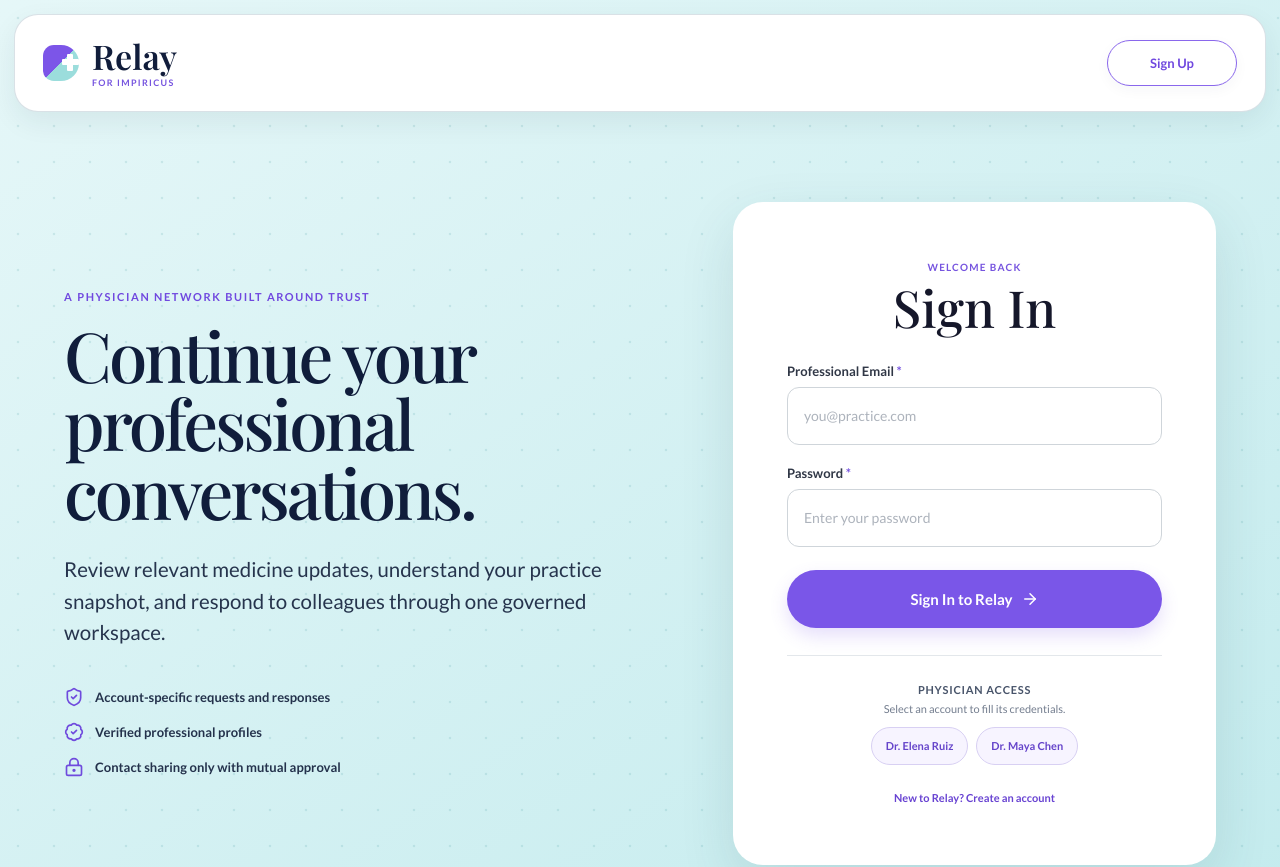
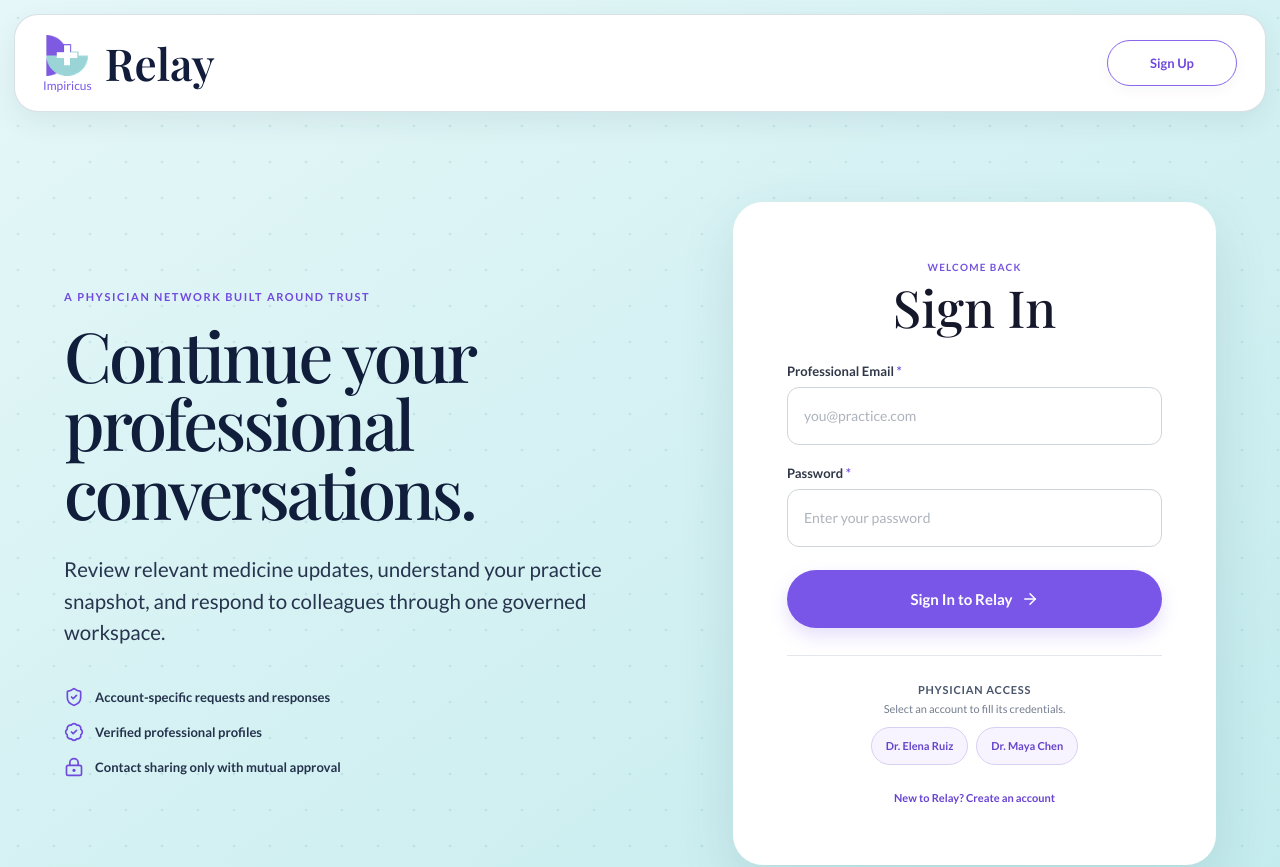
Before and after one commit to Madhur20/HackGT13-Impiricus, a React (Vite) app in the folder apps/web/: page / in a window 1280 px wide. Shown: the top 867 px of the page. Built offline with nearby package versions, Linux system fonts and the light colour scheme; what @relay/relay-core would draw is missing.

Commit message:
Logo change

```diff
--- a/apps/web/src/components/AppShell.tsx
+++ b/apps/web/src/components/AppShell.tsx
@@ -5,6 +5,7 @@ import { useDemo } from "../demo-context";
 import { useAccountAuth } from "../auth-context";
 import { useConsults } from "../consult-context";
 import { getConsultBadgeCounts } from "../consult-state";
+import relayMark from "../assets/relay-mark.png";
 
 const physicianNavigation = [
   { to: "/", label: "Overview", icon: Home },
@@ -26,8 +27,8 @@ export function AppShell() {
       <header className="site-header">
         <div className="topbar">
           <NavLink className="brand" to="/" aria-label="Relay overview">
-            <span className="brand-mark" aria-hidden="true"><span /></span>
-            <span><strong>Relay</strong><small>for Impiricus</small></span>
+            <span className="brand-stack"><img className="brand-logo" src={relayMark} alt="" width={38} height={38} /><small>Impiricus</small></span>
+            <strong>Relay</strong>
           </NavLink>
 
           <nav className="nav-list" aria-label="Main navigation">
--- a/apps/web/src/pages/AuthPage.tsx
+++ b/apps/web/src/pages/AuthPage.tsx
@@ -1,6 +1,7 @@
 import { useState, type FormEvent } from "react";
 import { ArrowRight, BadgeCheck, LockKeyhole, ShieldCheck } from "lucide-react";
 import { useAccountAuth } from "../auth-context";
+import relayMark from "../assets/relay-mark.png";
 
 type AuthMode = "signin" | "signup";
 
@@ -43,7 +44,7 @@ export function AuthPage() {
 
   return <div className="auth-page">
     <header className="auth-header">
-      <div className="auth-brand"><span className="brand-mark" aria-hidden="true"><span /></span><span><strong>Relay</strong><small>for Impiricus</small></span></div>
+      <div className="auth-brand"><span className="brand-stack"><img className="brand-logo" src={relayMark} alt="" width={42} height={42} /><small>Impiricus</small></span><strong>Relay</strong></div>
       <button className="button secondary auth-mode-button" onClick={() => changeMode(mode === "signin" ? "signup" : "signin")}>{mode === "signin" ? "Sign Up" : "Sign In"}</button>
     </header>
 
--- a/apps/web/src/styles.css
+++ b/apps/web/src/styles.css
@@ -117,10 +117,10 @@
 .auth-page { min-height: 100vh; padding: 14px; color: #101d3b; background-color: #cceff1; background-image: radial-gradient(rgba(66,151,160,.16) 1.4px, transparent 1.6px), linear-gradient(145deg, rgba(255,255,255,.5), rgba(151,216,220,.18)); background-size: 36px 36px, auto; }
 .auth-header { min-height: 98px; padding: 16px 28px; display: flex; align-items: center; justify-content: space-between; gap: 24px; border: 1px solid rgba(215,224,229,.95); border-radius: 24px; background: white; box-shadow: 0 10px 28px rgba(19,43,63,.07); }
 .auth-brand { display: flex; align-items: center; gap: 13px; }
-.auth-brand .brand-mark { flex: 0 0 auto; }
+.auth-brand .brand-logo { width: 42px; height: 42px; flex: 0 0 auto; object-fit: contain; }
 .auth-brand strong, .auth-brand small { display: block; }
-.auth-brand strong { color: #111d3b; font-family: "Playfair Display", Georgia, serif; font-size: 34px; font-weight: 600; line-height: 1; }
-.auth-brand small { margin-top: 4px; color: #7654df; font-size: 9px; font-weight: 800; text-transform: uppercase; letter-spacing: 1.3px; }
+.auth-brand strong { color: #111d3b; font-family: "Playfair Display", Georgia, serif; font-size: 44px; font-weight: 600; line-height: 1; }
+.auth-brand small { margin-top: 0; color: #7a56e8; font-family: Lato, sans-serif; font-size: 12px; font-weight: 400; line-height: 1; letter-spacing: normal; text-transform: none; }
 .auth-mode-button { min-width: 130px; }
 .auth-main { width: min(1840px, 92%); min-height: calc(100vh - 126px); margin: 0 auto; padding: clamp(56px, 7vw, 110px) 0; display: grid; grid-template-columns: minmax(0, 1.08fr) minmax(430px, .92fr); align-items: center; gap: clamp(60px, 8vw, 150px); }
 .auth-story { max-width: 820px; }
@@ -188,7 +188,8 @@
   .inbox-detail > blockquote { padding: 18px; font-size: 18px; }
   .auth-page { padding: 8px; }
   .auth-header { min-height: 72px; padding: 11px 14px; border-radius: 17px; }
-  .auth-brand strong { font-size: 25px; }
+  .auth-brand strong { font-size: 30px; }
+  .auth-brand .brand-logo { width: 32px; height: 32px; }
   .auth-brand small { display: none; }
   .auth-mode-button { min-width: 100px; min-height: 42px; padding-inline: 15px; }
   .auth-main { width: calc(100% - 20px); min-height: auto; padding: 52px 0 70px; gap: 34px; }
@@ -407,8 +408,11 @@ h1, h2, .welcome-copy h1, .page-heading h1, .editorial-heading h2, .change-narra
 .brand-mark::before { width: 17px; height: 6px; transform: translate(9px, -1px); border-radius: 1px; background: white; }
 .brand-mark::after { width: 6px; height: 17px; transform: translate(9px, -1px); border-radius: 1px; background: white; }
 .brand-mark span { display: none; }
-.brand strong { color: var(--navy-950); font-family: "Playfair Display", Georgia, serif; font-size: 27px; font-weight: 600; letter-spacing: -.3px; line-height: 1; }
-.brand small { margin-top: 6px; color: #7a56e8; font-size: 8px; font-weight: 800; letter-spacing: 1.15px; }
+.brand-logo { width: 38px; height: 38px; flex: 0 0 auto; object-fit: contain; }
+/* Logo lockup: icon with "Impiricus" centered beneath it, large "Relay" wordmark beside. */
+.brand-stack { display: flex; flex-direction: column; align-items: center; gap: 3px; flex: 0 0 auto; }
+.brand strong { color: var(--navy-950); font-family: "Playfair Display", Georgia, serif; font-size: 38px; font-weight: 600; letter-spacing: -.4px; line-height: 1; }
+.brand small { margin-top: 0; color: #7a56e8; font-family: Lato, sans-serif; font-size: 11px; font-weight: 400; line-height: 1; letter-spacing: normal; text-transform: none; }
 .nav-list { display: flex; align-items: center; justify-content: flex-start; gap: 28px; }
 .nav-item { gap: 0; padding: 21px 0 20px; position: relative; border-radius: 0; color: #1f2124; font-family: "Playfair Display", Georgia, serif; font-size: 16px; font-weight: 700; white-space: nowrap; }
 .nav-item svg { display: none; }
@@ -420,8 +424,8 @@ h1, h2, .welcome-copy h1, .page-heading h1, .editorial-heading h2, .change-narra
 .quiet-button:hover { color: white; background: #7e5ae2; }
 .persona-control { min-width: 0; min-height: 46px; grid-template-columns: 34px 1fr 15px; padding: 6px 18px 6px 6px; border: 0; border-radius: 999px; color: white; background: #7e5ae2; box-shadow: none; }
 .persona-control::after { color: rgba(255,255,255,.82); }
-.persona-copy strong { color: white; }
-.persona-copy small { color: rgba(255,255,255,.78); }
+.persona-copy strong { color: white; font-family: Lato, sans-serif; font-size: 14px; font-weight: 700; letter-spacing: normal; }
+.persona-copy small { margin-top: 1px; color: rgba(255,255,255,.9); font-family: Lato, sans-serif; font-size: 13px; font-weight: 400; letter-spacing: normal; text-transform: none; }
 .avatar { width: 34px; height: 34px; color: var(--navy-950); background: #a9e1df; }
 .policy-version { position: absolute; width: 1px; height: 1px; overflow: hidden; clip: rect(0 0 0 0); }
 .main-content { width: var(--page-width); margin: 0 auto; padding: 54px 0 96px; }
@@ -567,7 +571,7 @@ h1, h2, .welcome-copy h1, .page-heading h1, .editorial-heading h2, .change-narra
   .site-header { top: 8px; }
   .topbar { height: 70px; padding: 0 14px; grid-template-columns: auto 1fr auto; border-radius: 18px; }
   .brand strong { font-size: 23px; }
-  .brand-mark { width: 36px; height: 36px; }
+  .brand-mark, .brand-logo { width: 34px; height: 34px; }
   .nav-list { justify-content: flex-end; gap: 15px; }
   .nav-item { padding: 23px 0 20px; font-size: 0; }
   .nav-item svg { display: block; width: 19px; height: 19px; }
@@ -594,6 +598,7 @@ h1, h2, .welcome-copy h1, .page-heading h1, .editorial-heading h2, .change-narra
   .brand { gap: 7px; }
   .brand strong { font-size: 20px; }
   .brand-mark { width: 32px; height: 32px; border-radius: 9px 15px 15px 9px; }
+  .brand-logo { width: 30px; height: 30px; }
   .brand-mark::before { width: 16px; height: 5px; transform: translate(8px, -1px); }
   .brand-mark::after { width: 5px; height: 16px; transform: translate(8px, -1px); }
   .nav-list { gap: 11px; }
@@ -868,10 +873,10 @@ h1, h2, .welcome-copy h1, .page-heading h1, .editorial-heading h2, .change-narra
 .auth-page { min-height: 100vh; padding: 14px; color: #101d3b; background-color: #cceff1; background-image: radial-gradient(rgba(66,151,160,.16) 1.4px, transparent 1.6px), linear-gradient(145deg, rgba(255,255,255,.5), rgba(151,216,220,.18)); background-size: 36px 36px, auto; }
 .auth-header { min-height: 98px; padding: 16px 28px; display: flex; align-items: center; justify-content: space-between; gap: 24px; border: 1px solid rgba(215,224,229,.95); border-radius: 24px; background: white; box-shadow: 0 10px 28px rgba(19,43,63,.07); }
 .auth-brand { display: flex; align-items: center; gap: 13px; }
-.auth-brand .brand-mark { flex: 0 0 auto; }
+.auth-brand .brand-logo { width: 42px; height: 42px; flex: 0 0 auto; object-fit: contain; }
 .auth-brand strong, .auth-brand small { display: block; }
-.auth-brand strong { color: #111d3b; font-family: "Playfair Display", Georgia, serif; font-size: 34px; font-weight: 600; line-height: 1; }
-.auth-brand small { margin-top: 4px; color: #7654df; font-size: 9px; font-weight: 800; text-transform: uppercase; letter-spacing: 1.3px; }
+.auth-brand strong { color: #111d3b; font-family: "Playfair Display", Georgia, serif; font-size: 44px; font-weight: 600; line-height: 1; }
+.auth-brand small { margin-top: 0; color: #7a56e8; font-family: Lato, sans-serif; font-size: 12px; font-weight: 400; line-height: 1; letter-spacing: normal; text-transform: none; }
 .auth-mode-button { min-width: 130px; }
 .auth-main { width: min(1840px, 92%); min-height: calc(100vh - 126px); margin: 0 auto; padding: clamp(56px, 7vw, 110px) 0; display: grid; grid-template-columns: minmax(0, 1.08fr) minmax(430px, .92fr); align-items: center; gap: clamp(60px, 8vw, 150px); }
 .auth-story { max-width: 820px; }
@@ -915,7 +920,8 @@ h1, h2, .welcome-copy h1, .page-heading h1, .editorial-heading h2, .change-narra
 @media (max-width: 600px) {
   .auth-page { padding: 8px; }
   .auth-header { min-height: 72px; padding: 11px 14px; border-radius: 17px; }
-  .auth-brand strong { font-size: 25px; }
+  .auth-brand strong { font-size: 30px; }
+  .auth-brand .brand-logo { width: 32px; height: 32px; }
   .auth-brand small { display: none; }
   .auth-mode-button { min-width: 100px; min-height: 42px; padding-inline: 15px; }
   .auth-main { width: calc(100% - 20px); min-height: auto; padding: 52px 0 70px; gap: 34px; }
```
Also changed, not shown: apps/web/src/assets/relay-mark.png (added), 1 other file (tests, documents, lock files or other folders).
